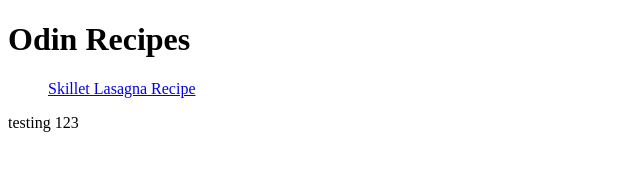
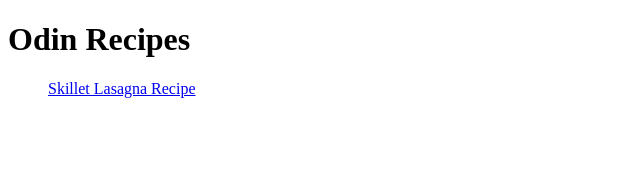
Before and after one commit to sadsappyabhi/TOP, a plain HTML site: page index.html in a window 1280 px wide. Shown: the full height of the page, 0-640 px from the left. Drawn offline with Linux system fonts and the light colour scheme.

Commit message:
Fixing typos

```diff
--- a/index.html
+++ b/index.html
@@ -9,7 +9,5 @@
         <ul>
         <a href="recipes/lasagna.html">Skillet Lasagna Recipe</a>
         </ul>
-
-        <p>testing 123</p>
     </body>
 </html>
```
